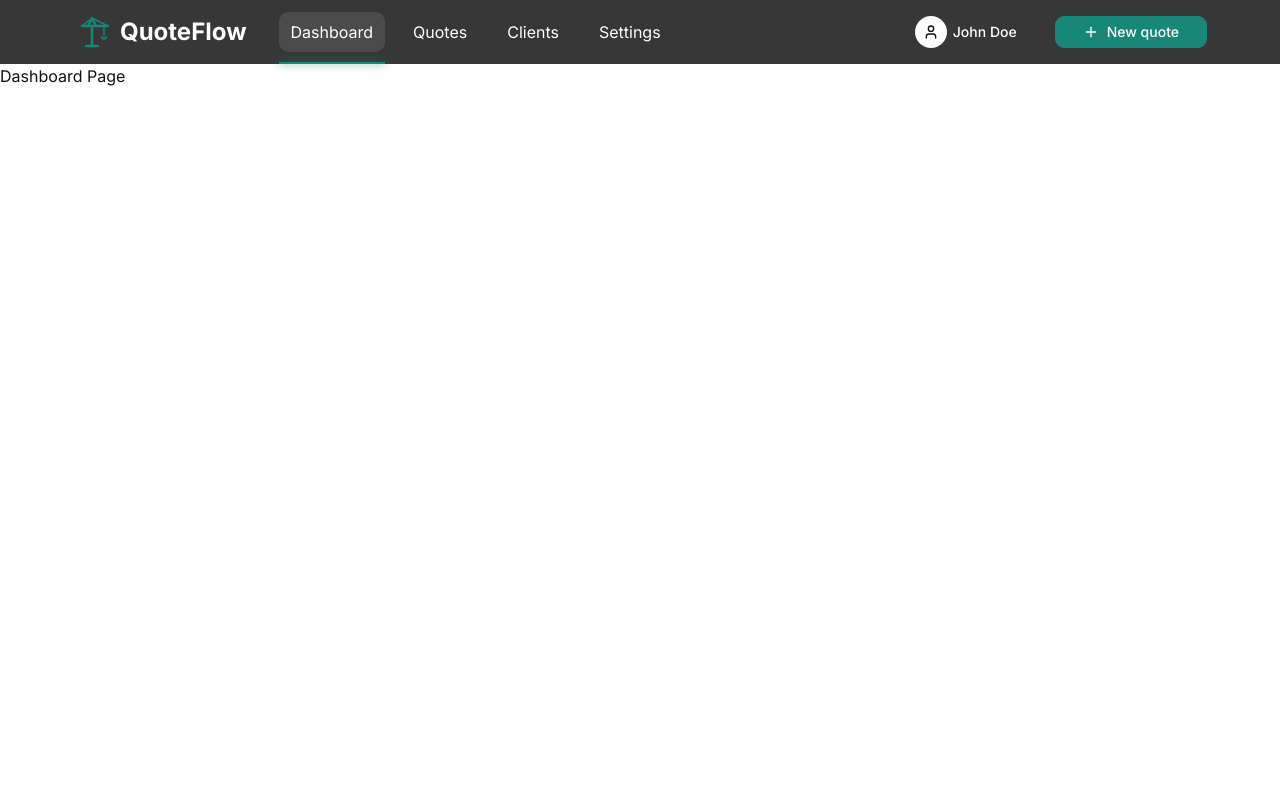
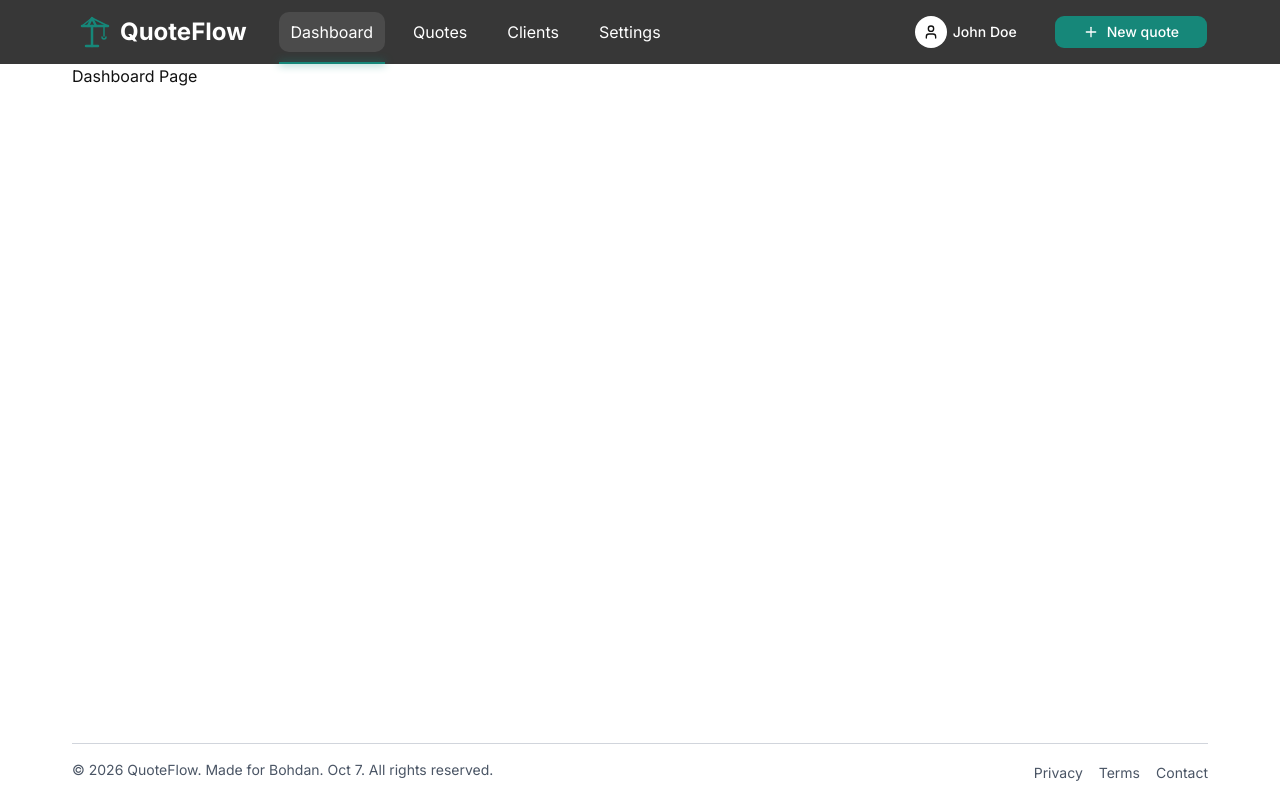
Before and after one commit to VII-07/quoteflow, a Next.js app: page / in a window 1280 px wide. Built offline with nearby package versions, Linux system fonts and the light colour scheme.

Commit message:
feat: implement Dashboard layout with Container and Footer components; refactor Header and UserDropdownMenu for improved structure and consistency

```diff
--- a/app/(dashboard)/layout.tsx
+++ b/app/(dashboard)/layout.tsx
@@ -1,3 +1,5 @@
+import Container from "@/components/layout/Container";
+import { Footer } from "@/components/layout/Footer";
 import { Header } from "@/components/layout/Header";
 type DashboardLayoutProps = {
   children: React.ReactNode;
@@ -5,9 +7,12 @@ type DashboardLayoutProps = {
 
 const DashboardLayout = (props: DashboardLayoutProps) => {
   return (
-    <div>
+    <div className="flex min-h-dvh flex-col">
       <Header />
-      <main>{props.children}</main>
+      <main className="flex-1">
+        <Container>{props.children}</Container>
+      </main>
+      <Footer />
     </div>
   );
 };
--- /dev/null
+++ b/components/layout/Container.tsx
@@ -0,0 +1,22 @@
+import { cn } from "@/lib/utils";
+
+type ContainerProps = {
+  children: React.ReactNode;
+  className?: string;
+};
+
+const Container = ({ className, children, ...props }: ContainerProps) => {
+  return (
+    <div
+      className={cn(
+        "max-w-8xl mx-auto w-full px-4 lg:px-8 xl:px-18",
+        className,
+      )}
+      {...props}
+    >
+      {children}
+    </div>
+  );
+};
+
+export default Container;
--- /dev/null
+++ b/components/layout/Footer.tsx
@@ -0,0 +1,37 @@
+import Container from "@/components/layout/Container";
+import { navFooterItems } from "@/lib/navigation";
+import { cacheLife } from "next/cache";
+import Link from "next/link";
+
+const getYear = async () => {
+  "use cache";
+  cacheLife("max");
+
+  return new Date().getFullYear();
+};
+
+export const Footer = async () => {
+  const currentYear = await getYear();
+
+  return (
+    <footer>
+      <Container>
+        <div className="flex justify-between border-t border-t-gray-300 py-4">
+          <p className="text-sm text-gray-600">
+            © {currentYear} QuoteFlow. Made for Bohdan. Oct 7. All rights
+            reserved.
+          </p>
+          <ul className="flex justify-between gap-4">
+            {navFooterItems.map((item) => (
+              <li key={item.name}>
+                <Link className="text-sm text-gray-600" href={item.href}>
+                  {item.name}
+                </Link>
+              </li>
+            ))}
+          </ul>
+        </div>
+      </Container>
+    </footer>
+  );
+};
--- a/components/layout/Header.tsx
+++ b/components/layout/Header.tsx
@@ -5,10 +5,12 @@ import { MobileNav } from "@/components/layout/MobileNav";
 import { buttonVariants } from "@/components/ui/button";
 import { Logo } from "./Logo";
 import { UserDropdownMenu } from "@/components/layout/UserDropdownMenu";
+import Container from "@/components/layout/Container";
 
 export const Header = () => {
   return (
-    <header className="flex h-16 w-full gap-4 bg-secondary px-4 text-secondary-foreground lg:gap-8 lg:px-8 xl:px-18">
+    <header className="w-full bg-secondary text-secondary-foreground">
+      <Container className="flex h-16 gap-4 lg:gap-8">
         <div className="flex items-center gap-2 lg:hidden">
           <MobileNav />
           <Logo />
@@ -32,6 +34,7 @@ export const Header = () => {
             <span className="sr-only sm:not-sr-only">New quote</span>
           </Link>
         </div>
+      </Container>
     </header>
   );
 };
--- a/components/layout/UserDropDownMenu.tsx
+++ b/components/layout/UserDropDownMenu.tsx
@@ -11,7 +11,8 @@ import Link from "next/link";
 import { UserSection } from "@/components/layout/UserSection";
 
 export const UserDropdownMenu = () => {
-  const handlelogout = () => {
+  const handleLogout = () => {
+    // TODO: implement real logout once backend auth exists
     console.log("logout");
   };
 
@@ -30,7 +31,7 @@ export const UserDropdownMenu = () => {
           </DropdownMenuItem>
         </DropdownMenuGroup>
         <DropdownMenuSeparator />
-        <DropdownMenuItem variant="destructive" onClick={handlelogout}>
+        <DropdownMenuItem variant="destructive" onClick={handleLogout}>
           Logout
         </DropdownMenuItem>
       </DropdownMenuContent>
--- a/lib/navigation.ts
+++ b/lib/navigation.ts
@@ -22,6 +22,12 @@ export const navBarItems: NavItem[] = [
   },
 ];
 
+export const navFooterItems: NavItem[] = [
+  { name: "Privacy", href: "/privacy" },
+  { name: "Terms", href: "/terms" },
+  { name: "Contact", href: "/privacy" },
+];
+
 export const isActiveNavItem = (currentPath: string, href: string): boolean => {
   return currentPath.split("/")[1] === href.split("/")[1];
 };
```
Also changed, not shown: 1 other file (tests, documents, lock files or other folders). Lines whose indentation alone changed are shown as unchanged.
